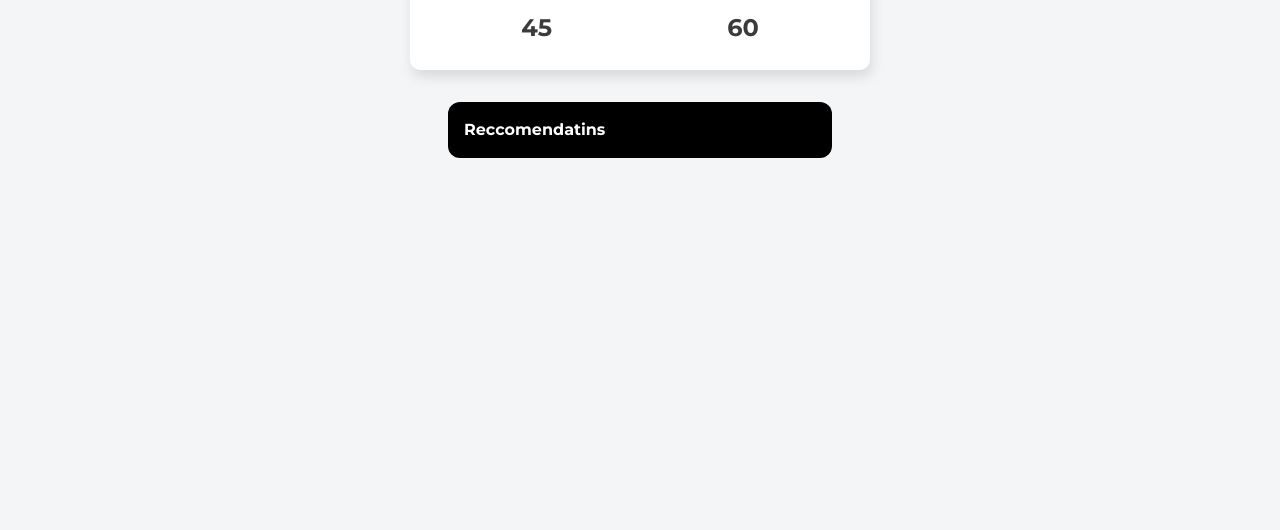
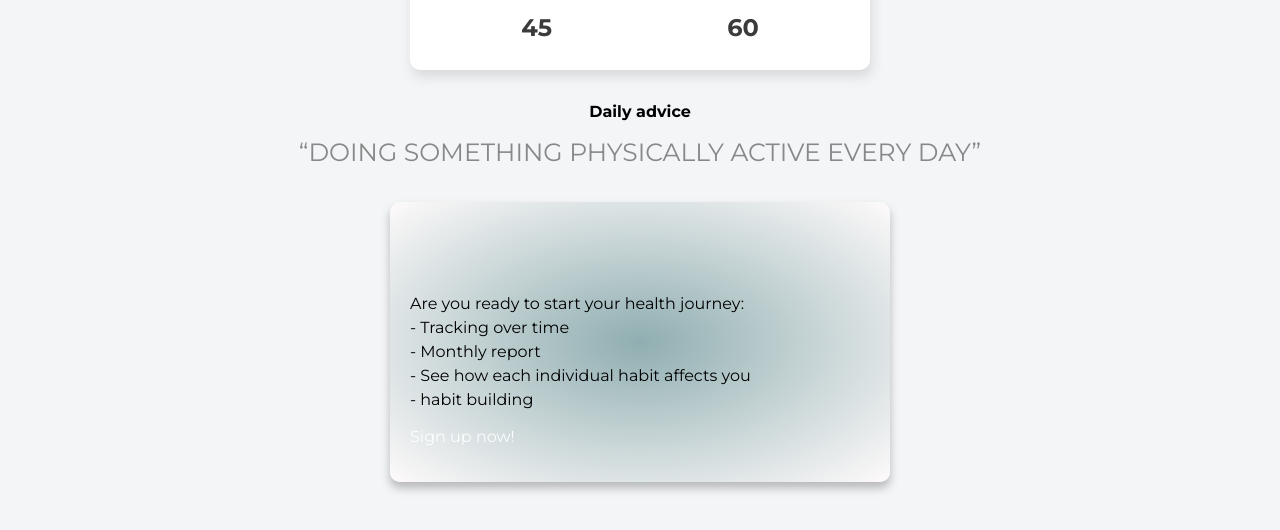
Before and after one commit to RolfHegr/hackathon_faceIT, a React (Create React App) app in the folder Full Stack/: page /form/result in a window 1280 px wide. Shown: the part 262-792 px from the top of the page. Built offline with nearby package versions, Linux system fonts and the light colour scheme.

Commit message:
added card to results page

```diff
--- a/Full Stack/src/components/resultsPage/ResultsPage.jsx
+++ b/Full Stack/src/components/resultsPage/ResultsPage.jsx
@@ -48,9 +48,7 @@ const ResultsPage = () => {
           <span className="badAgeTest">60</span>
         </div>
       </div>
-      <div className="resultBtn">
-        <button onClick={() => navigate("/reccomend")}>Reccomendatins</button>
-      </div>
+      <AdvieAlert/>
     </Container>
   );
 };
```
